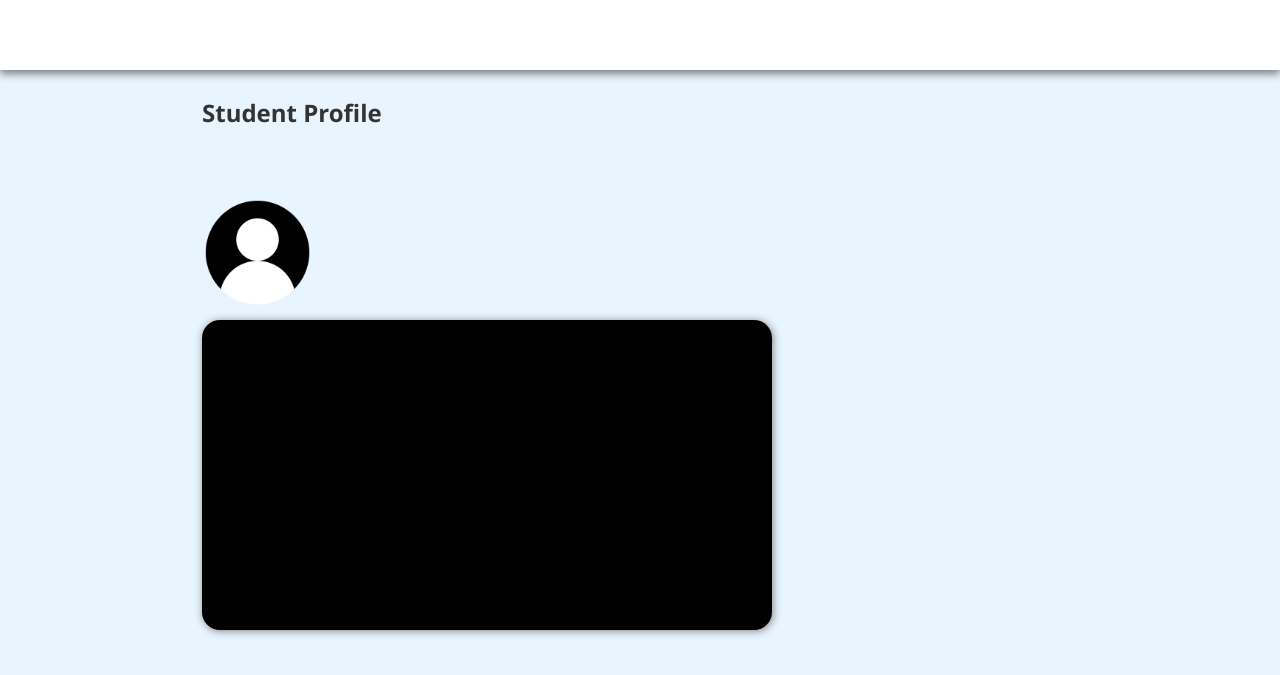
After one commit to Avirat201189221/ISTE-WebD, a Django app: page /profile in a window 1280 px wide. The commit adds this page. Shown: the top 675 px of the page. Run offline with Django 4.2, Linux system fonts and the light colour scheme; some libraries are stand-ins or nearby versions.

Commit message:
profile page added + modifications

```diff
--- a/Project/Home/urls.py
+++ b/Project/Home/urls.py
@@ -7,4 +7,5 @@ urlpatterns = [
     path('login',views.login,name='login'),
     path('logout',views.logoutUser,name='logout'),
     path('faculty',views.facultyPage,name='faculty'),
+    path('profile',views.profilePage,name='profile')
 ]
--- a/Project/Home/views.py
+++ b/Project/Home/views.py
@@ -32,3 +32,6 @@ def logoutUser(request):
 
 def facultyPage(request):
     return render(request,"facultyIndex.html")
+
+def profilePage(request):
+    return render(request,"profile.html")
--- a/Project/static/css/navbar.css
+++ b/Project/static/css/navbar.css
@@ -1,5 +1,7 @@
 @import url("https://fonts.googleapis.com/css2?family=PT+Sans:wght@400;700&display=swap");
-
+body {
+  background-image: url("Project\\static\\images\\ThaparDirectoratePhoto.jpg");
+}
 * {
   margin: 0;
   padding: 0;
--- /dev/null
+++ b/Project/static/css/profile.css
@@ -0,0 +1,110 @@
+@import url(https://fonts.googleapis.com/css?family=Dancing+Script);
+
+* {
+    margin: 0;
+}
+
+body {
+    background-color: #e8f5ff;
+    font-family: Arial;
+    overflow: hidden;
+}
+
+/* NavbarTop */
+.navbar-top {
+    background-color: #fff;
+    color: #333;
+    box-shadow: 0px 4px 8px 0px grey;
+    height: 70px;
+}
+
+.title {
+    font-family: 'Dancing Script', cursive;
+    padding-top: 15px;
+    position: absolute;
+    left: 45%;
+}
+
+.navbar-top ul {
+    float: right;
+    list-style-type: none;
+    margin: 0;
+    overflow: hidden;
+    padding: 18px 50px 0 40px;
+}
+
+.navbar-top ul li {
+    float: left;
+}
+
+.navbar-top ul li a {
+    color: #333;
+    padding: 14px 16px;
+    text-align: center;
+    text-decoration: none;
+}
+
+.icon-count {
+    background-color: #ff0000;
+    color: #fff;
+    float: right;
+    font-size: 11px;
+    left: -25px;
+    padding: 2px;
+    position: relative;
+}
+
+/* End */
+
+/* Main */
+.main {
+    margin-top: 2%;
+    margin-left: 15%;
+    font-size: 50px;
+    padding: 0 10px;
+    width: 58%;
+}
+
+.main h2 {
+    color: #333;
+    font-family: 'Segoe UI', Tahoma, Geneva, Verdana, sans-serif;
+    font-size: 24px;
+    margin-bottom: 10px;
+}
+img{
+    height: 15%;
+    width: 15%;
+}
+.main .profiletable{
+    position: center;
+}
+.main .card {
+    background-color: #000000;
+    border-radius: 18px;
+    box-shadow: 1px 1px 8px 0 grey;
+    height: 60%;
+    width : 70%;
+    margin-bottom: 20px;
+    padding: 20px 0 20px 50px;
+    position: center;
+}
+
+.main .card table {
+    border: none;
+    font-size: 10px;
+    height: 270px;
+    width: 80%;
+}
+
+.edit {
+    position: absolute;
+    color: #e7e7e8;
+    right: 14%;
+}
+
+.social-media {
+    text-align: center;
+    width: 90%;
+}
+
+/* End */
--- /dev/null
+++ b/Project/templates/profile.html
@@ -0,0 +1,67 @@
+{% load static %}
+<!DOCTYPE html>
+<html lang="en">
+<head>
+    <meta charset="UTF-8">
+    <meta name="viewport" content="width=device-width, initial-scale=1.0">
+    <title>Profile Page</title>
+
+    <!-- Custom Css -->
+    <link href="{% static 'css\profile.css' %}" rel="stylesheet">
+
+    <!-- FontAwesome 5 -->
+    <link rel="stylesheet" href="https://cdnjs.cloudflare.com/ajax/libs/font-awesome/5.12.1/css/all.min.css">
+</head>
+<body>
+    <!-- Navbar top -->
+    <div class="navbar-top">
+        <div class="title">
+            <h1></h1>
+        </div>
+    </div>
+    <!-- End -->
+
+    <!-- Main -->
+    <div class="main">
+        <h2>Student Profile</h2><br>
+        <img class="profileimage" src="{%static 'images\profileicon.png' %}">
+        <div class="card">
+            <div class="card-body">
+                <table class="profiletable">
+                    <tbody>
+                        <tr>
+                            <td>Name</td>
+                            <td>:</td>
+                            <td>ImDezCode</td>
+                        </tr>
+                        <tr>
+                            <td>Email</td>
+                            <td>:</td>
+                            <td>imdezcode@gmail.com</td>
+                        </tr>
+                        <tr>
+                            <td>Address</td>
+                            <td>:</td>
+                            <td>Bali, Indonesia</td>
+                        </tr>
+                        <tr>
+                            <td>Hobbies</td>
+                            <td>:</td>
+                            <td>Diving, Reading Book</td>
+                        </tr>
+                        <tr>
+                            <td>Job</td>
+                            <td>:</td>
+                            <td>Web Developer</td>
+                        </tr>
+                        <tr>
+                            <td>Skill</td>
+                            <td>:</td>
+                            <td>PHP, HTML, CSS, Java</td>
+                        </tr>
+                    </tbody>
+                </table>
+            </div>
+        </div>
+</body>
+</html>
```
Also changed, not shown: Project/templates/index.html (+5 -9 lines), Project/static/images/profileIcon.png (added).
